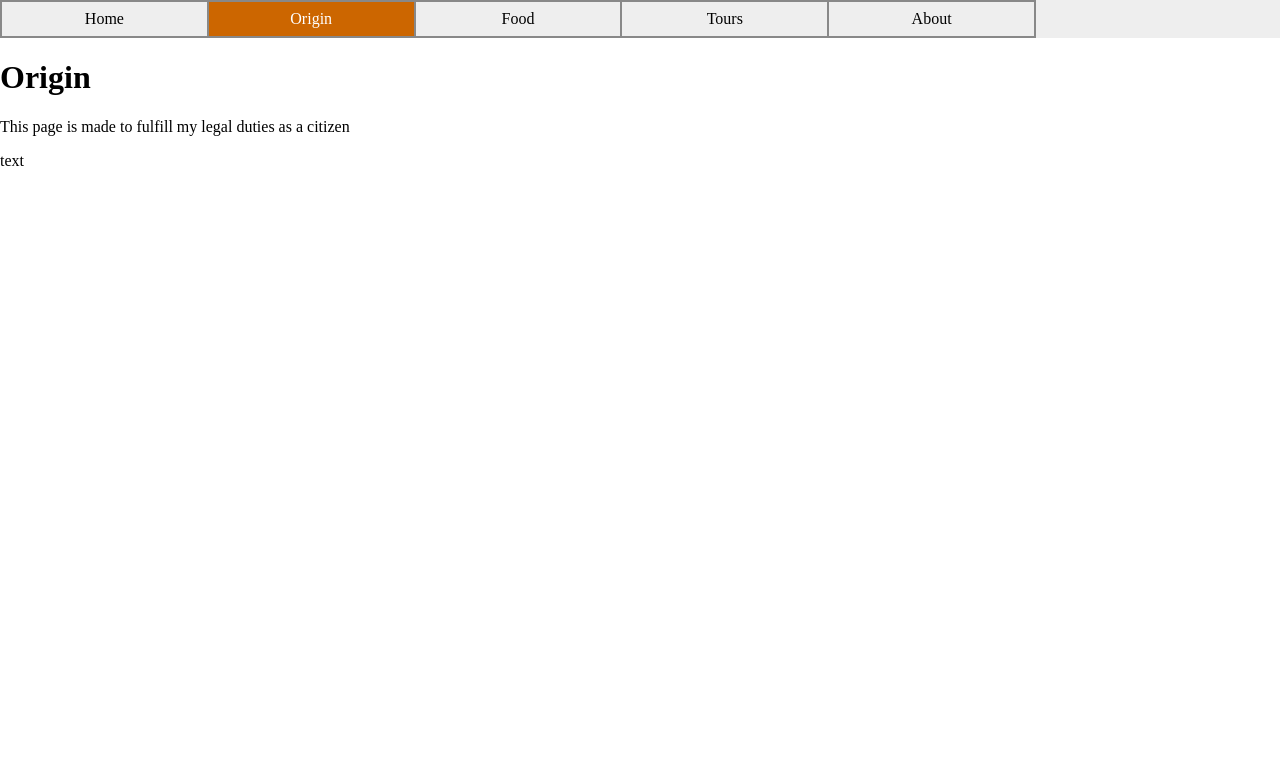
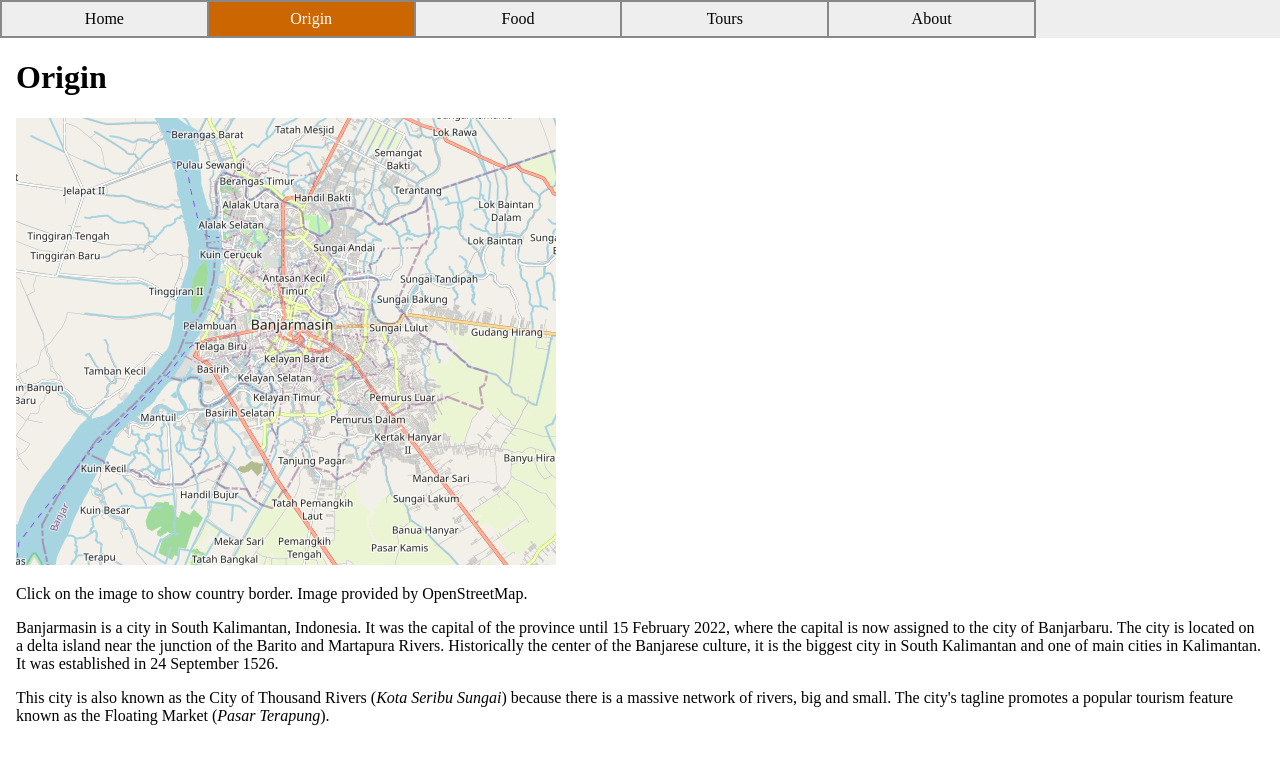
Before and after one commit to return215/webprog22-quiz1, a plain HTML site: page hometown/index.html in a window 1280 px wide. Drawn offline with Linux system fonts and the light colour scheme.

Commit message:
Update hometown

```diff
--- a/hometown/index.html
+++ b/hometown/index.html
@@ -18,13 +18,26 @@
             <li><a href="/profile">About</a></li>
         </ul>
     </nav>
-    <h1>Origin</h1>
-    <p>
-    This page is made to fulfill my legal duties as a citizen
-    </p>
-    <p>
-        text
-    </p>
+    <div class="content">
+        <h1>Origin</h1>
+        <img id="map"
+            src="city.png" alt="Map of Banjarmasin, copyright OpenStreetMap"
+            onclick="showBorder()" role="button" tabindex="0">
+        <img id="map-border" class="hide"
+            src="city-border.png" alt="Map of Banjarmasin with borders, copyright OpenStreetMap"
+            onclick="showBorder()" role="button" tabindex="0">
+        <p>Click on the image to show country border. Image provided by OpenStreetMap.</p>
+        <p> Banjarmasin is a city in South Kalimantan, Indonesia. It was the capital of the province until
+            15 February 2022, where the capital is now assigned to the city of Banjarbaru. The city is
+            located on a delta island near the junction of the Barito and Martapura Rivers. Historically
+            the center of the Banjarese culture, it is the biggest city in South Kalimantan and one of
+            main cities in Kalimantan. It was established in 24 September 1526.
+        </p>
+        <p> This city is also known as the City of Thousand Rivers (<em>Kota Seribu Sungai</em>) because
+            there is a massive network of rivers, big and small. The city's tagline promotes a popular
+            tourism feature known as the Floating Market (<em>Pasar Terapung</em>).
+        </p>
+    </div>
     <script src="script.js"></script>
 </body>
 </html>
--- a/hometown/script.js
+++ b/hometown/script.js
@@ -0,0 +1,19 @@
+function showBorder() {
+    const hideClass = "hide";
+    const s = document.querySelector("#map");
+    const s2 = document.querySelector("#map-border");
+    s.classList.toggle(hideClass);
+    s2.classList.toggle(hideClass);
+}
+
+const s = document.querySelector("#map");
+const s2 = document.querySelector("#map-border");
+
+// ensure only one is hidden
+if (s.classList.contains(hideClass)) {
+    s.classList.remove(hideClass);
+    s2.classList.add(hideClass);
+} else {
+    s2.classList.remove(hideClass);
+    s.classList.add(hideClass);
+}
--- a/styles/base.css
+++ b/styles/base.css
@@ -71,3 +71,7 @@ nav ul li a:hover.active {
 .content {
     margin: 1rem;
 }
+
+.hide {
+    display: none;
+}
```
Also changed, not shown: hometown/city-border.png (added), hometown/city.png (added).
